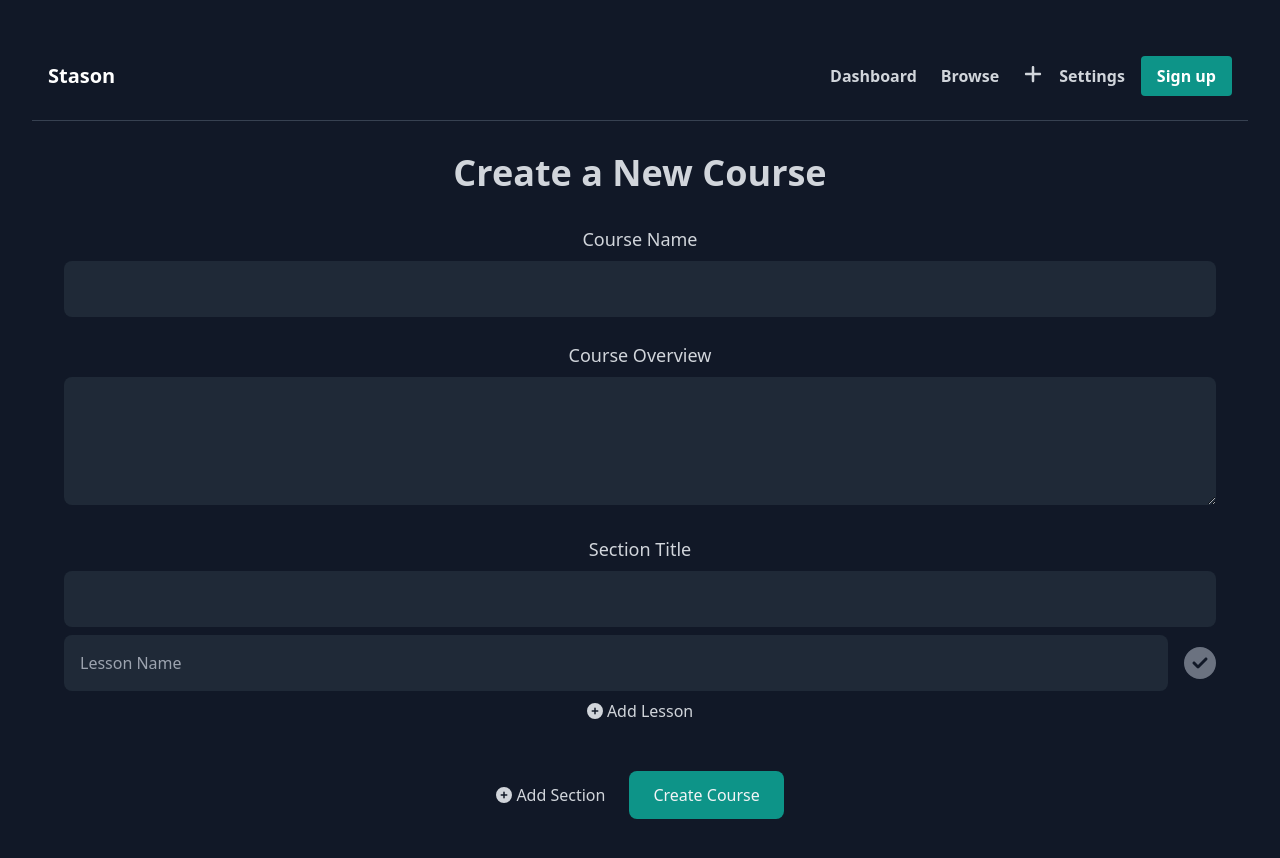
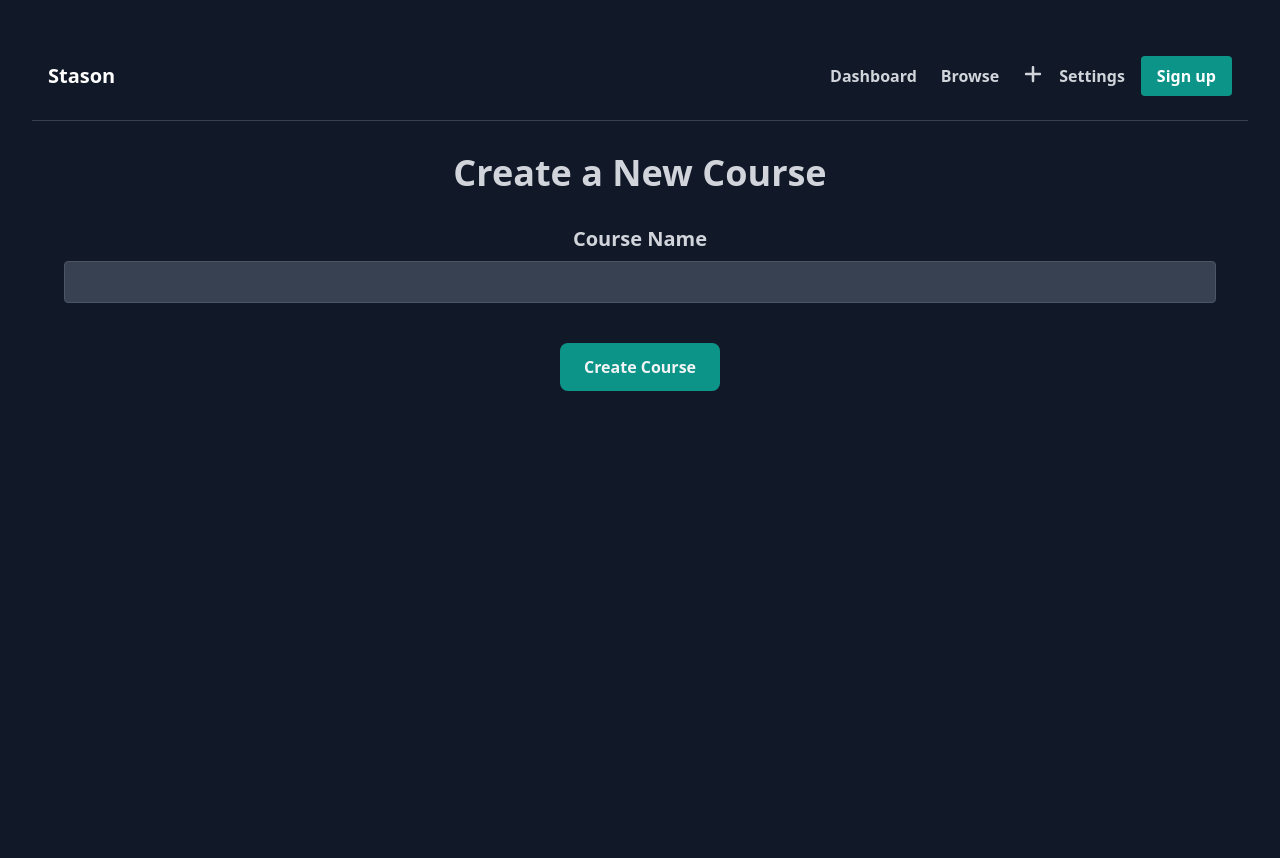
Before and after one commit to Izamu69/dyploma, a React (Vite) app: page /createcourse in a window 1280 px wide. Shown: the top 858 px of the page. Built offline with nearby package versions, Linux system fonts and the light colour scheme.

Commit message:
course creation reworked

```diff
--- a/api/app.ts
+++ b/api/app.ts
@@ -7,6 +7,8 @@ import testRoutes from "./routes/testController";
 import User from "./models/user";
 import Test from "./models/test";
 import Question from "./models/question";
+import Course from "./models/course";
+import courseRoutes from "./routes/courseRoute";
 
 const app = express();
 app.use(helmet());
@@ -29,6 +31,7 @@ app.use(allowCrossOrigin);
 app.use(userRoutes);
 app.use(questionRoutes);
 app.use(testRoutes);
+app.use(courseRoutes);
 
 const url: string = `mongodb://mongodb:27017/mydb`;
 mongoose.connect(url)
@@ -38,7 +41,8 @@ mongoose.connect(url)
       await Promise.all([
         User.createCollection(),
         Question.createCollection(),
-        Test.createCollection()
+        Test.createCollection(),
+        Course.createCollection()
       ]);
       console.log("All collections created");
       app.listen(PORT, () =>
--- a/api/controllers/courseController.ts
+++ b/api/controllers/courseController.ts
@@ -11,13 +11,14 @@ const getCourses = async (req: Request, res: Response): Promise<void> => {
 };
 
 const createCourse = async (req: Request, res: Response): Promise<void> => {
-  const { courseName, lessonIds, testIds, files } = req.body as ICourse;
+  const { courseName, lessonIds, testIds, files, authorId } = req.body as ICourse;
   try {
     const newCourse: ICourse = new Course({
       courseName,
       lessonIds,
       testIds,
       files,
+      authorId,
     });
     await newCourse.save();
     res.status(201).json({ success: true, course: newCourse });
--- a/api/models/lesson.ts
+++ b/api/models/lesson.ts
@@ -1,7 +1,7 @@
 import { model, Schema, Document, Types } from "mongoose";
 
 export interface ILesson extends Document {
-  id: number;
+  id: Types.ObjectId;
   lessonName: string;
   sections?: { type: string; content: string }[];
   answers: { pictures: boolean; content: string }[];
--- a/api/models/test.ts
+++ b/api/models/test.ts
@@ -1,7 +1,7 @@
 import { model, Schema, Document, Types } from "mongoose";
 
 export interface ITest extends Document {
-  id: number;
+  id: Types.ObjectId;
   associatedLessonIds: Types.ObjectId[];
   testName: string;
   questionIds: Types.ObjectId[];
--- a/ui/components/CreateCoursePage.jsx
+++ b/ui/components/CreateCoursePage.jsx
@@ -1,74 +1,92 @@
-import React, { useState } from 'react';
+import React, { useState, useEffect } from 'react';
 import { FontAwesomeIcon } from '@fortawesome/react-fontawesome';
-import { faCheckCircle, faBookOpen, faPlusCircle } from '@fortawesome/free-solid-svg-icons';
-import { Link } from 'react-router-dom';
+import { faCheckCircle, faPlusCircle, faFile } from '@fortawesome/free-solid-svg-icons';
 
 const CreateCoursePage = () => {
     const [courseName, setCourseName] = useState('');
-    const [courseOverview, setCourseOverview] = useState('');
-    const [sections, setSections] = useState([
-        { title: '', lessons: [{ name: '', completed: false, link: '' }] }
-    ]);
+    const [lessons, setLessons] = useState([{ name: '', completed: false }]);
+    const [tests, setTests] = useState([{ name: '', questions: [] }]);
+    const [files, setFiles] = useState([]);
+    const [authorId, setAuthorId] = useState('');
 
-    const handleSectionTitleChange = (index, event) => {
-        const newSections = [...sections];
-        newSections[index].title = event.target.value;
-        setSections(newSections);
+    useEffect(() => {
+        // Retrieve user ID from local storage
+        const user = JSON.parse(localStorage.getItem('user'));
+        if (user && user._id) {
+            setAuthorId(user._id);
+        }
+    }, []);
+
+    const handleLessonNameChange = (index, event) => {
+        const newLessons = [...lessons];
+        newLessons[index].name = event.target.value;
+        setLessons(newLessons);
     };
 
-    const handleLessonNameChange = (sectionIndex, lessonIndex, event) => {
-        const newSections = [...sections];
-        newSections[sectionIndex].lessons[lessonIndex].name = event.target.value;
-        setSections(newSections);
+    const handleAddLesson = () => {
+        setLessons([...lessons, { name: '', completed: false }]);
     };
 
-    const handleAddSection = () => {
-        setSections([...sections, { title: '', lessons: [{ name: '', completed: false, link: '' }] }]);
+    const handleTestNameChange = (index, event) => {
+        const newTests = [...tests];
+        newTests[index].name = event.target.value;
+        setTests(newTests);
     };
 
-    const handleAddLesson = (sectionIndex) => {
-        const newSections = [...sections];
-        newSections[sectionIndex].lessons.push({ name: '', completed: false, link: '' });
-        setSections(newSections);
+    const handleAddTest = () => {
+        setTests([...tests, { name: '', questions: [] }]);
     };
 
-    const handleSubmit = (event) => {
+    const handleFileUpload = (event) => {
+        const uploadedFiles = Array.from(event.target.files);
+        setFiles([...files, ...uploadedFiles]);
+    };
+
+    const handleSubmit = async (event) => {
         event.preventDefault();
-        // Handle form submission, e.g., send data to backend
-        console.log({ courseName, courseOverview, sections });
+        try {
+            const response = await fetch('http://localhost:3000/courses', {
+                method: 'POST',
+                headers: {
+                    'Content-Type': 'application/json',
+                },
+                body: JSON.stringify({
+                    courseName,
+                    lessons,
+                    tests,
+                    files: files.map(file => file.name),
+                    authorId, // Include author ID in the request payload
+                }),
+            });
+
+            const data = await response.json();
+            if (response.ok) {
+                console.log('Course created successfully:', data.course);
+                // Redirect to the course details page or perform any other action
+            } else {
+                console.error('Failed to create course:', data.message);
+                // Handle error, display message to user, etc.
+            }
+        } catch (error) {
+            console.error('Error creating course:', error);
+            // Handle error, display message to user, etc.
+        }
     };
 
     return (
         <div className="bg-gray-900 text-gray-300 min-h-screen p-8">
             <h1 className="text-4xl font-bold mb-8">Create a New Course</h1>
             <form onSubmit={handleSubmit}>
-                <div className="mb-6">
-                    <label htmlFor="courseName" className="block text-lg mb-2">Course Name</label>
-                    <input type="text" id="courseName" className="w-full bg-gray-800 text-gray-300 border-none rounded-lg p-4" value={courseName} onChange={(e) => setCourseName(e.target.value)} />
+                <div className="mb-4">
+                    <label className="block text-xl font-bold mb-2">Course Name</label>
+                    <input
+                        type="text"
+                        value={courseName}
+                        onChange={(e) => setCourseName(e.target.value)}
+                        className="w-full p-2 bg-gray-700 border border-gray-600 rounded"
+                    />
                 </div>
-                <div className="mb-6">
-                    <label htmlFor="courseOverview" className="block text-lg mb-2">Course Overview</label>
-                    <textarea id="courseOverview" className="w-full h-32 bg-gray-800 text-gray-300 border-none rounded-lg p-4" value={courseOverview} onChange={(e) => setCourseOverview(e.target.value)} />
-                </div>
-                {sections.map((section, sectionIndex) => (
-                    <div key={sectionIndex} className="mb-6">
-                        <label htmlFor={`sectionTitle${sectionIndex}`} className="block text-lg mb-2">Section Title</label>
-                        <input type="text" id={`sectionTitle${sectionIndex}`} className="w-full bg-gray-800 text-gray-300 border-none rounded-lg p-4 mb-2" value={section.title} onChange={(e) => handleSectionTitleChange(sectionIndex, e)} />
-                        {section.lessons.map((lesson, lessonIndex) => (
-                            <div key={lessonIndex} className="flex justify-between items-center mb-2">
-                                <input type="text" className="flex-grow bg-gray-800 text-gray-300 border-none rounded-lg p-4 mr-2" placeholder="Lesson Name" value={lesson.name} onChange={(e) => handleLessonNameChange(sectionIndex, lessonIndex, e)} />
-                                <FontAwesomeIcon icon={faCheckCircle} className={`ml-2 ${lesson.completed ? 'text-teal-600' : 'text-gray-500'}`} size="2x" />
-                            </div>
-                        ))}
-                        <button type="button" className="bg-transparent text-gray-300 border-none hover:text-teal-600" onClick={() => handleAddLesson(sectionIndex)}>
-                            <FontAwesomeIcon icon={faPlusCircle} /> Add Lesson
-                        </button>
-                    </div>
-                ))}
-                <button type="button" className="bg-transparent text-gray-300 border-none hover:text-teal-600 mr-6" onClick={handleAddSection}>
-                    <FontAwesomeIcon icon={faPlusCircle} /> Add Section
-                </button>
-                <button type="submit" className="bg-teal-600 text-gray-100 rounded-lg px-6 py-3 mt-6">Create Course</button>
+                <button type="submit" className="bg-teal-600 text-gray-100 rounded-lg px-6 py-3 mt-6 hover:bg-teal-700 font-bold">Create Course</button>
             </form>
         </div>
     );
--- a/ui/components/Header.jsx
+++ b/ui/components/Header.jsx
@@ -6,14 +6,21 @@ import { Link } from 'react-router-dom';
 
 const Header = () => {
   const [isOpen, setIsOpen] = useState(false);
+  const [showDropdown, setShowDropdown] = useState(false);
 
   const toggleMenu = () => {
     setIsOpen(!isOpen);
+    setShowDropdown(false);
+  };
+
+  const toggleDropdown = () => {
+    setShowDropdown(!showDropdown);
   };
 
   const handleBackdropClick = (e) => {
     if (e.target === e.currentTarget) {
       setIsOpen(false);
+      setShowDropdown(false);
     }
   };
 
@@ -45,7 +52,17 @@ const Header = () => {
               Browse
             </a>
             <div className="flex items-center space-x-4">
-              <Link to="/create"><FontAwesomeIcon icon={faPlus} className="w-5 h-5 cursor-pointer hover:text-white"/></Link>
+              <div className="relative"><FontAwesomeIcon icon={faPlus} onClick={toggleDropdown} className="w-5 h-5 cursor-pointer hover:text-white" />
+                {showDropdown && (
+                  <div className="absolute right-0 mt-2 bg-gray-800 text-gray-300 p-2 rounded-lg shadow-md">
+                    <a href="/createcourse" className="block py-1 px-2 hover:text-white font-bold hover:underline">
+                      Course
+                    </a>
+                    <a href="/createtest" className="block py-1 px-2 hover:text-white font-bold hover:underline">
+                      Test
+                    </a>
+                  </div>
+                )}</div>
               <a href="/settings" className="hover:text-white hover:underline font-bold">
                 Settings
               </a>
```
Also changed, not shown: api/models/course.ts (+8 -2 lines). Lines whose indentation alone changed are shown as unchanged.
